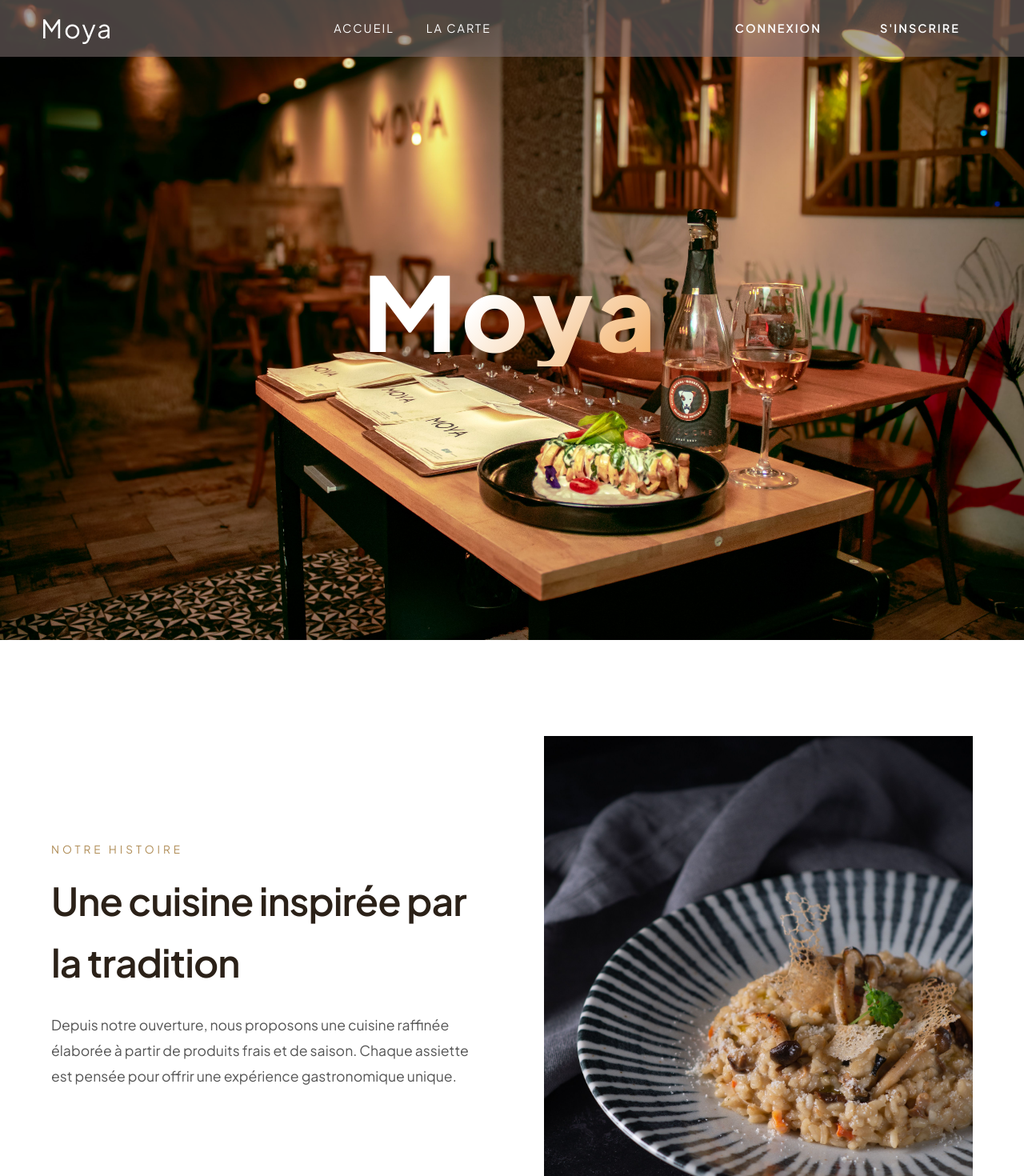
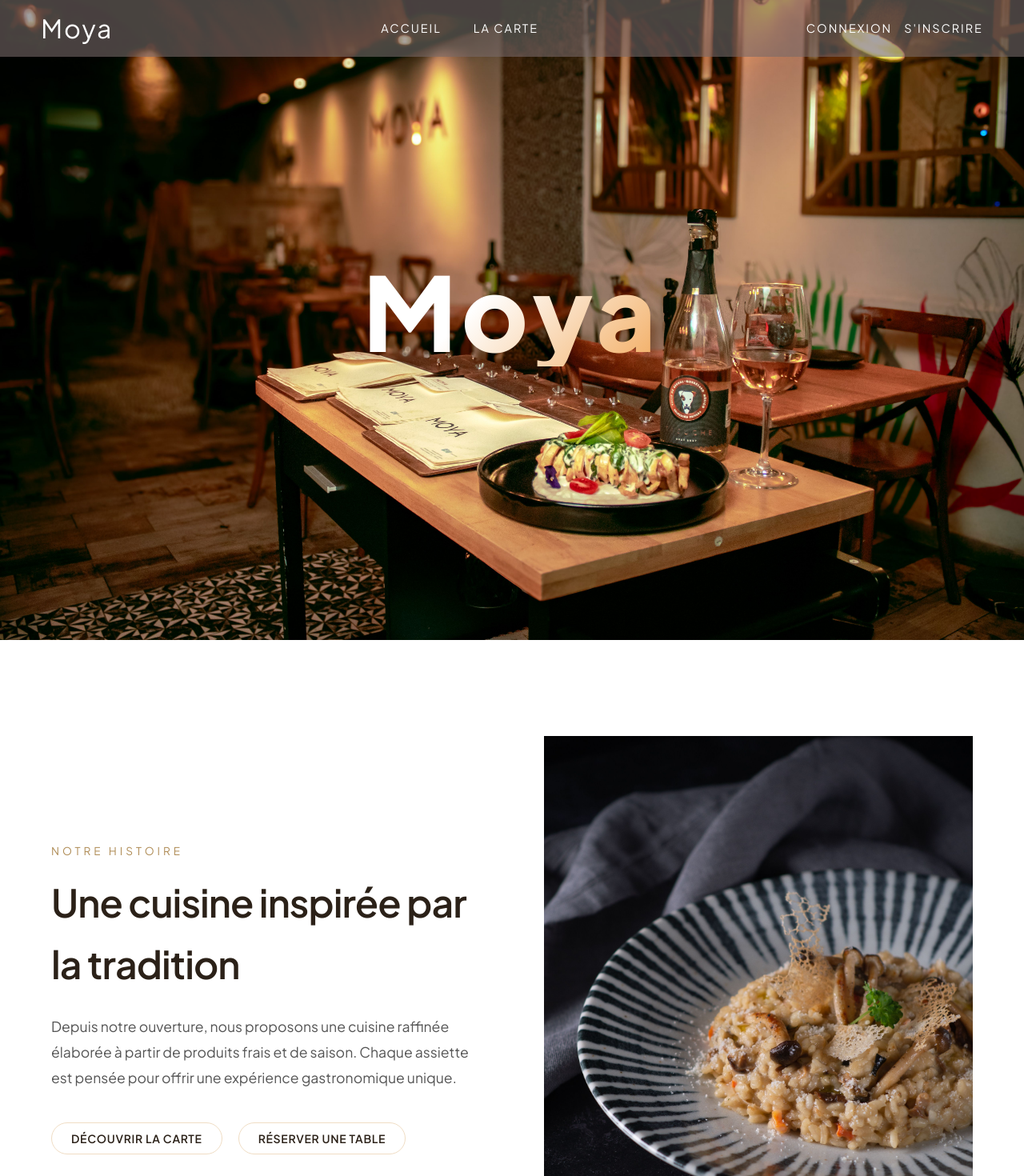
Before and after one commit to Nicocrpt/projet-restaurant-front, a React (Vite) app: page / in a window 1280 px wide. Shown: the top 1470 px of the page at 80% size. Built offline with nearby package versions, Linux system fonts and the light colour scheme; a web font is replaced by a local one.

Commit message:
page home

```diff
--- a/src/components/Footer.jsx
+++ b/src/components/Footer.jsx
@@ -4,6 +4,7 @@ function Footer() {
   return (
     <footer className="main-footer">
       <div className="footer-container">
+
         <p className="copyright">&copy; {new Date().getFullYear()} Moya. Tous droits réservés.</p>
         <div className="footer-links">
           <a href="#privacy">Mentions Légales</a>
--- a/src/components/Header.css
+++ b/src/components/Header.css
@@ -87,43 +87,7 @@
     font-size: .9rem;
 }
 
-/* Boutons */
-.btn {
-    position: relative;
 
-    padding: 12px 28px;
-
-    text-decoration: none;
-    text-transform: uppercase;
-    letter-spacing: 2px;
-    font-size: 0.9rem;
-
-    color: white;
-    background: transparent;
-    border: 1px solid transparent;
-
-    transition: all .3s ease;
-}
-
-/* Hover */
-.btn:hover {
-    border: 1px solid white;
-    background: rgba(255,255,255,.08);
-}
-
-/* Plus besoin de styles différents */
-.btn-outline,
-.btn-primary {
-    background: transparent;
-    color: white;
-    border: 1px solid transparent;
-}
-
-.btn-outline:hover,
-.btn-primary:hover {
-    border: 1px solid white;
-    background: rgba(255,255,255,.08);
-}
 
 /* Responsive */
 
--- a/src/components/Header.jsx
+++ b/src/components/Header.jsx
@@ -25,14 +25,14 @@ function Header() {
           {isAuthenticated ? (
             <>
               <span className="user-email-display">{user?.email}</span>
-              <button onClick={logout} className="btn btn-outline btn-sm">
+              <button onClick={logout} className="button-link">
                 Déconnexion
               </button>
             </>
           ) : (
             <>
-              <Link to="/login" className="btn btn-outline">Connexion</Link>
-              <Link to="/signup" className="btn btn-primary btn-sm">S'inscrire</Link>
+              <Link to="/login" className="button-link">Connexion</Link>
+              <Link to="/signup" className="button-link">S'inscrire</Link>
             </>
           )}
         </div>
--- a/src/index.css
+++ b/src/index.css
@@ -5,7 +5,7 @@
   --bg-primary: #fffaf3;
   --bg-secondary: #fff3e0;
   --bg-tertiary: #ffe9cc;
-
+  --color-primary: #2b2118;
   --text-primary: #2b2118;
   --text-secondary: #6b5847;
   --text-muted: #9c8b78;
@@ -162,3 +162,35 @@ h1,h2, h3, h4, h5, h6 {
   background: linear-gradient(90deg, var(--accent), var(--accent-secondary));
   margin: 12px 0 20px;
 }
+
+
+.button-link {
+    position: relative;
+    color: white;
+    text-decoration: none;
+    text-transform: uppercase;
+    font-size: .9rem;
+    letter-spacing: 2px;
+    transition: .3s;
+}
+
+.button-link::after {
+    content: "";
+    position: absolute;
+    left: 0;
+    bottom: -6px;
+
+    width: 0;
+    height: 2px;
+
+    background: #d4af37;
+    transition: .3s;
+}
+
+.button-link:hover {
+    color: #d4af37;
+}
+
+.button-link:hover::after {
+    width: 100%;
+}
--- a/src/pages/Home.css
+++ b/src/pages/Home.css
@@ -187,5 +187,4 @@
         gap: 70px;
     }
 
-
 }
--- a/src/pages/Home.jsx
+++ b/src/pages/Home.jsx
@@ -33,7 +33,7 @@ function Home() {
             </p>
 
             <div className="presentation-buttons">
-              <button className="btn btn-primary">Découvrir la carte</button>
+              <button className="btn btn-outline">Découvrir la carte</button>
               <button className="btn btn-outline">Réserver une table</button>
             </div>
           </div>
@@ -101,11 +101,11 @@ function Home() {
               </div>
 
               <div className="contact-buttons">
-                <a href="tel:+33123456789" className="btn-contact">
+                <a href="tel:+33123456789" className="button-link" style={{ color: "var(--color-primary)" }}>
                   Appeler
                 </a>
 
-                <a href="/reservation" className="btn-contact">
+                <a href="/reservation" className="button-link" style={{ color: "var(--color-primary)" }}>
                   Réserver
                 </a>
               </div>
```
